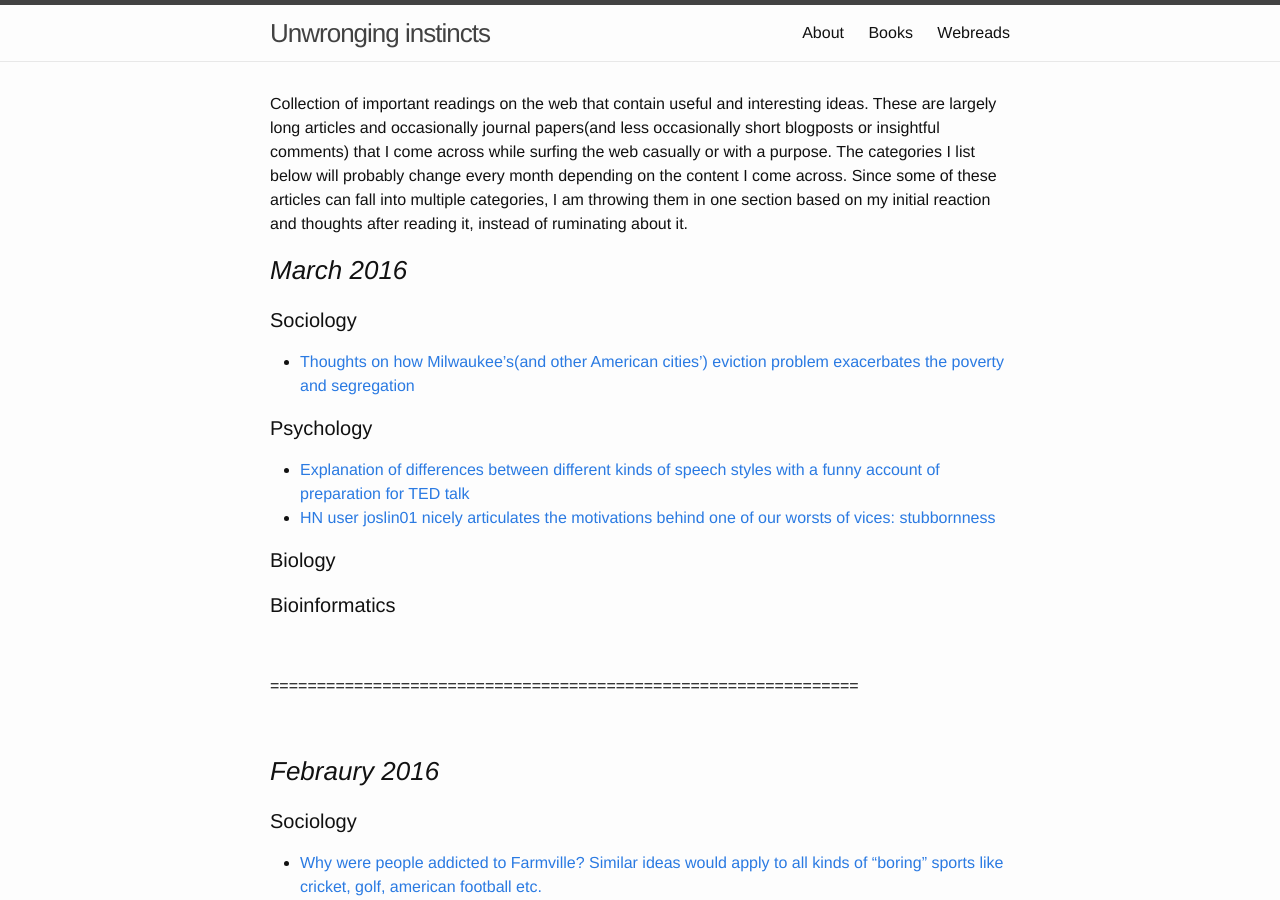
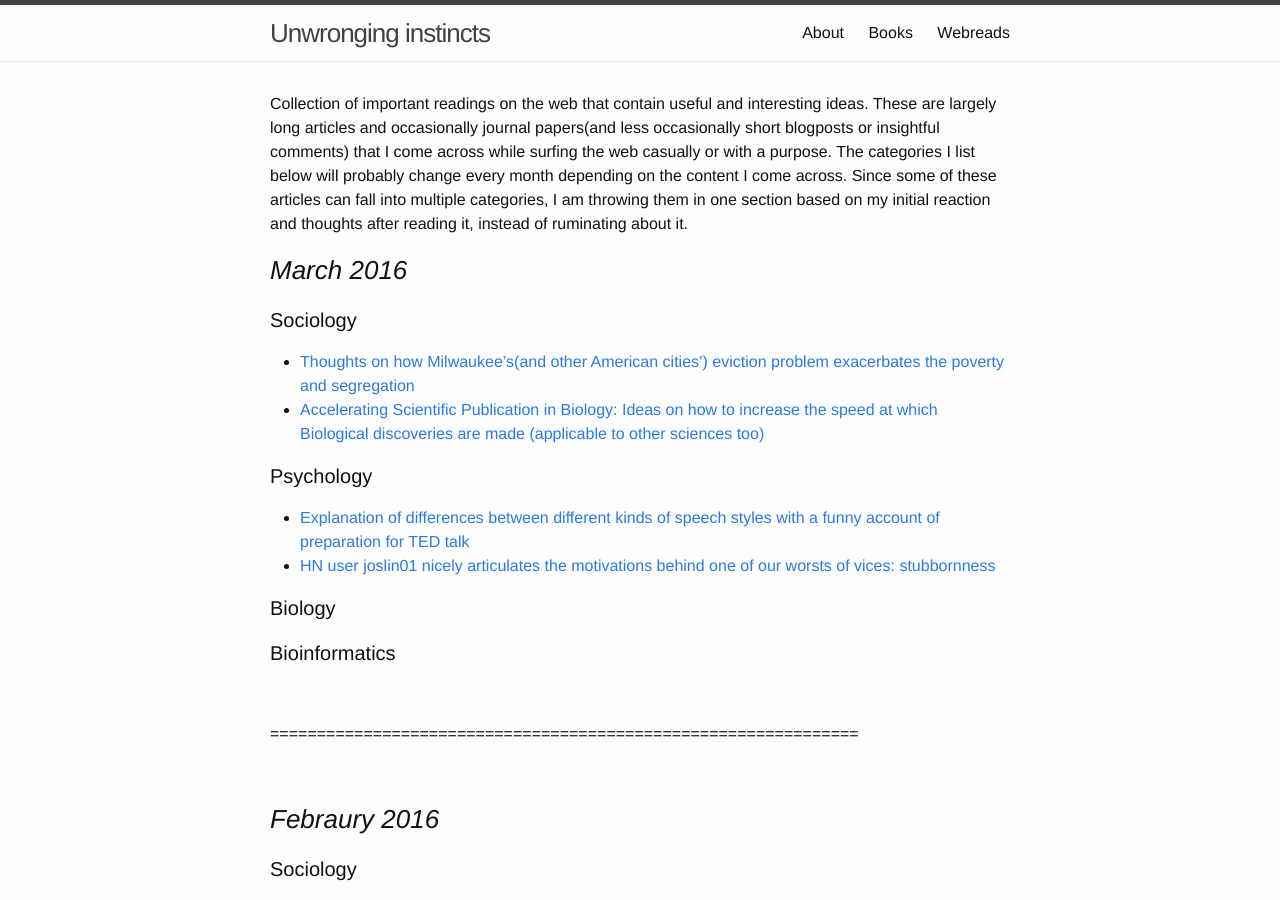
Before and after one commit to rdbcasillas/rdbcasillas.github.io, a Jekyll site: the page built from webreads.md, in a window 1280 px wide and 900 px high. Built offline with Jekyll 4.4.1, drawn with Linux system fonts in a browser that asks for light colours; Markdown is read by kramdown in place of the engine named in the settings.

```diff
--- a/webreads.md
+++ b/webreads.md
@@ -11,6 +11,7 @@ Collection of important readings on the web that contain useful and interesting
 
 ####Sociology
   * [Thoughts on how Milwaukee's(and other American cities') eviction problem exacerbates the poverty and segregation](http://www.theatlantic.com/business/archive/2016/03/eviction-matthew-desmond-housing/471375/)
+  * [Accelerating Scientific Publication in Biology: Ideas on how to increase the speed at which Biological discoveries are made (applicable to other sciences too) ](http://biorxiv.org/content/biorxiv/early/2015/07/11/022368.full.pdf)
 
 ####Psychology
   * [Explanation of differences between different kinds of speech styles with a funny account of preparation for TED talk](http://waitbutwhy.com/2016/03/doing-a-ted-talk-the-full-story.html)
```
Also changed, not shown: _includes/goodreads.html (+1 -14 lines).
